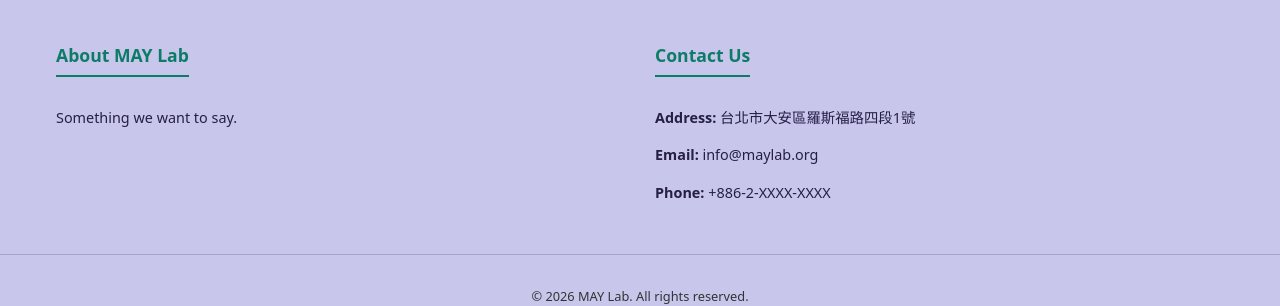
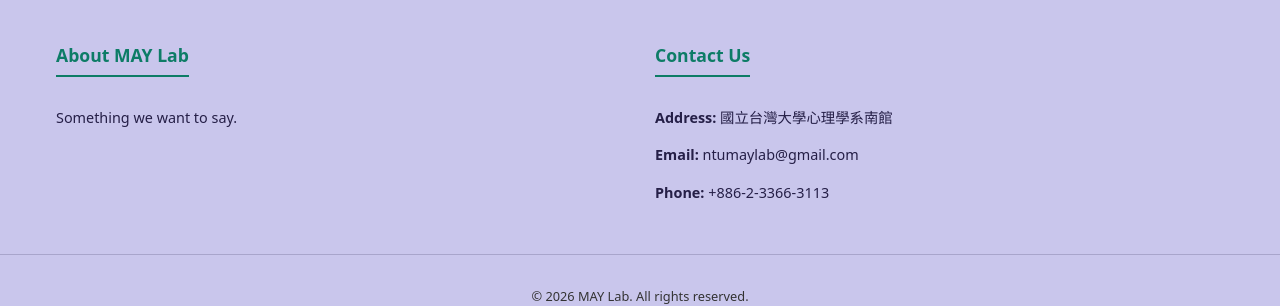
Before and after one commit to ntumaylab/maylab-website, a Jekyll site: the page built from index.html, in a window 1280 px wide and 900 px high, scrolled down 1161 px. Shown: the part 511-817 px from the top of the window. Built offline with Jekyll 4.4.1, drawn with Linux system fonts in a browser that asks for light colours.

Commit message:
Update contact information in footer

```diff
--- a/_includes/footer.html
+++ b/_includes/footer.html
@@ -8,9 +8,9 @@
 
     <div class="footer-section footer-contact">
       <h3>Contact Us</h3>
-      <p><strong>Address:</strong> 台北市大安區羅斯福路四段1號</p>
-      <p><strong>Email:</strong> <a href="mailto:info@maylab.org">info@maylab.org</a></p>
-      <p><strong>Phone:</strong> +886-2-XXXX-XXXX</p>
+      <p><strong>Address:</strong> 國立台灣大學心理學系南館</p>
+      <p><strong>Email:</strong> <a href="ntumaylab@gmail.com">ntumaylab@gmail.com</a></p>
+      <p><strong>Phone:</strong> +886-2-3366-3113</p>
     </div>
   </div>
 
```
